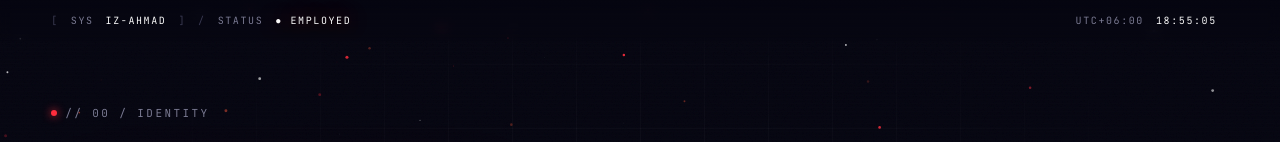
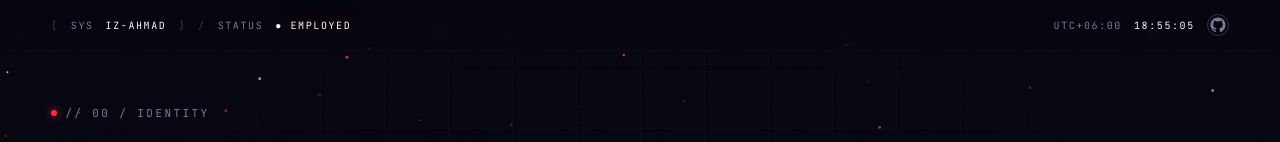
Before and after one commit to iz-ahmad/portfolio, a Next.js app: page / in a window 1280 px wide. Shown: the top 142 px of the page. Built offline with nearby package versions, Linux system fonts and the light colour scheme; no server answers.

Commit message:
add hud-gh-link styles with red glow hover effect

```diff
--- a/src/styles/sections-styles.css
+++ b/src/styles/sections-styles.css
@@ -20,6 +20,21 @@
 .hud-val { color: var(--ink-0); }
 .hud-sep { color: var(--ink-3); }
 .mono-tabular { font-variant-numeric: tabular-nums; }
+.hud-gh-link {
+  display: flex; align-items: center; justify-content: center;
+  width: 22px; height: 22px;
+  border-radius: 50%;
+  border: 1px solid var(--hair-strong);
+  color: var(--ink-2);
+  pointer-events: auto;
+  transition: color 180ms ease, border-color 180ms ease, box-shadow 180ms ease;
+}
+.hud-gh-link:hover {
+  color: var(--ink-0);
+  border-color: var(--red);
+  box-shadow: 0 0 8px rgba(255, 45, 61, 0.4);
+}
+.hud-gh-icon { width: 18px; height: 18px; display: block; }
 
 /* Side nav */
 .side-nav {
```
